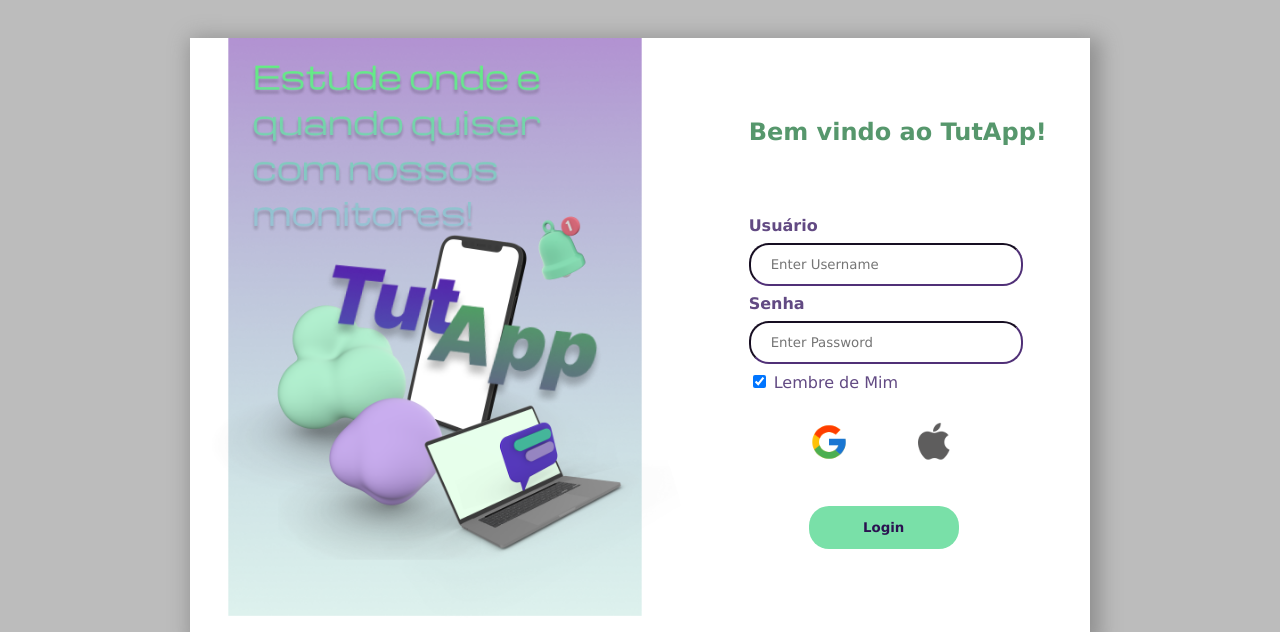
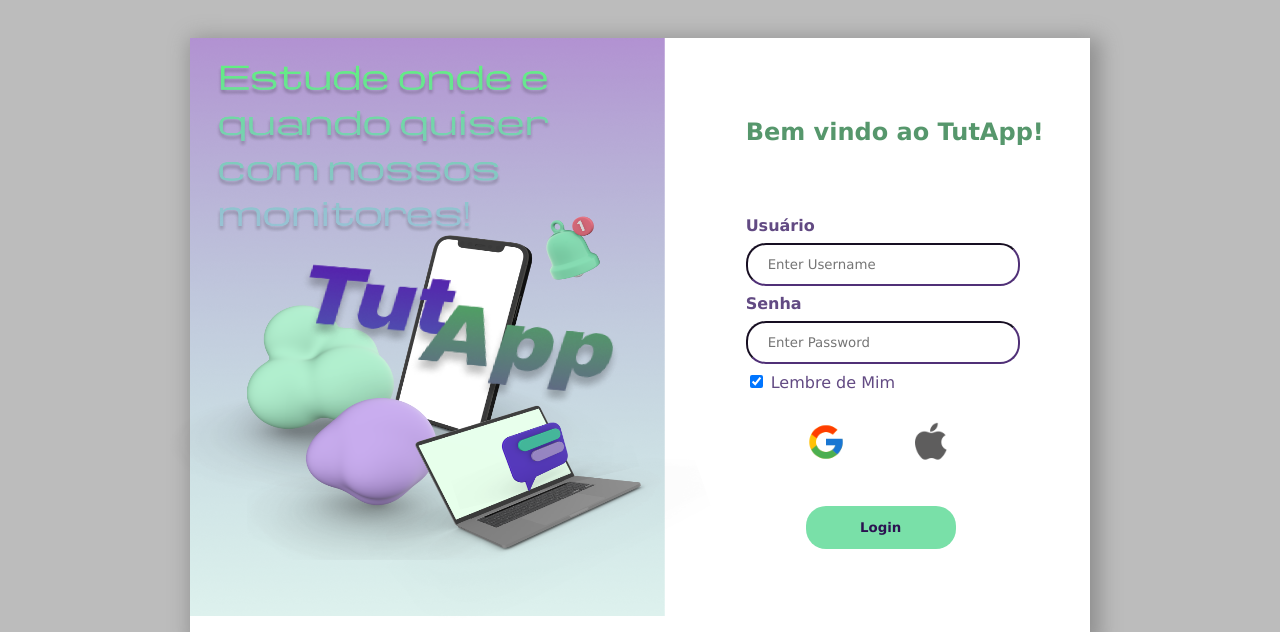
Before and after one commit to LuizaCalife/TutApp, a plain HTML site: page src/screens/Login/TutApp/login.html in a window 1280 px wide. Shown: the top 632 px of the page. Drawn offline with Linux system fonts and the light colour scheme; grey boxes are pictures that could not be loaded.

Commit message:
baguncinha feita

```diff
--- a/src/screens/Login/TutApp/style.css
+++ b/src/screens/Login/TutApp/style.css
@@ -11,7 +11,7 @@
 h2 {
 
   padding-top: 60px;
-  margin-left: 53px; /* aqui */
+  margin-left: 50px; /* aqui */
 }
 
 .loginBase {
@@ -29,7 +29,7 @@
   font-family: Verdana, sans-serif;
   color: #624a83;
   margin-top: 20%;
-  margin-left: 53px; /* aqui 530*/
+  margin-left: 50px; /* aqui 530*/
 }
 
 input[type="text"],
@@ -114,7 +114,7 @@
 }
 
 .designImg{
-
-  width: 100%;
+  margin-left: -8.7%;
+  width: 115%;
   height: 100%;
 }
```
